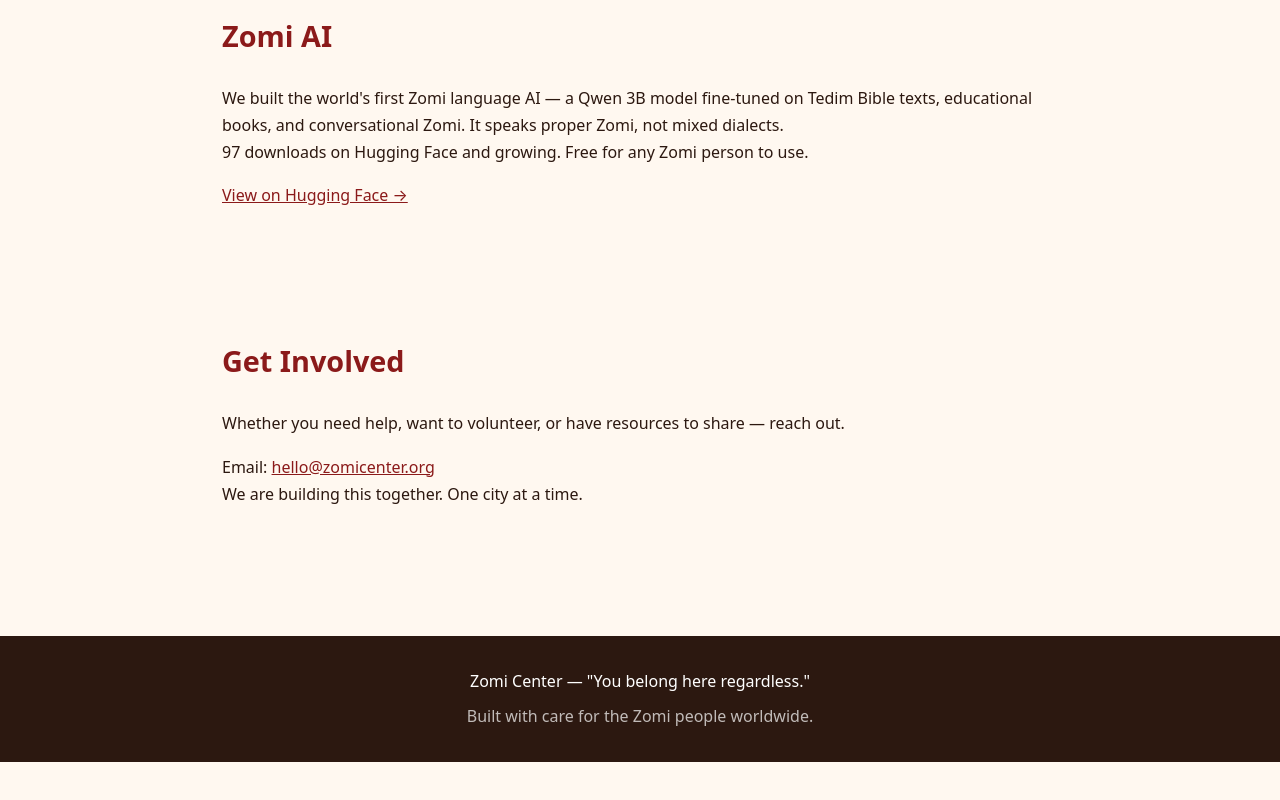
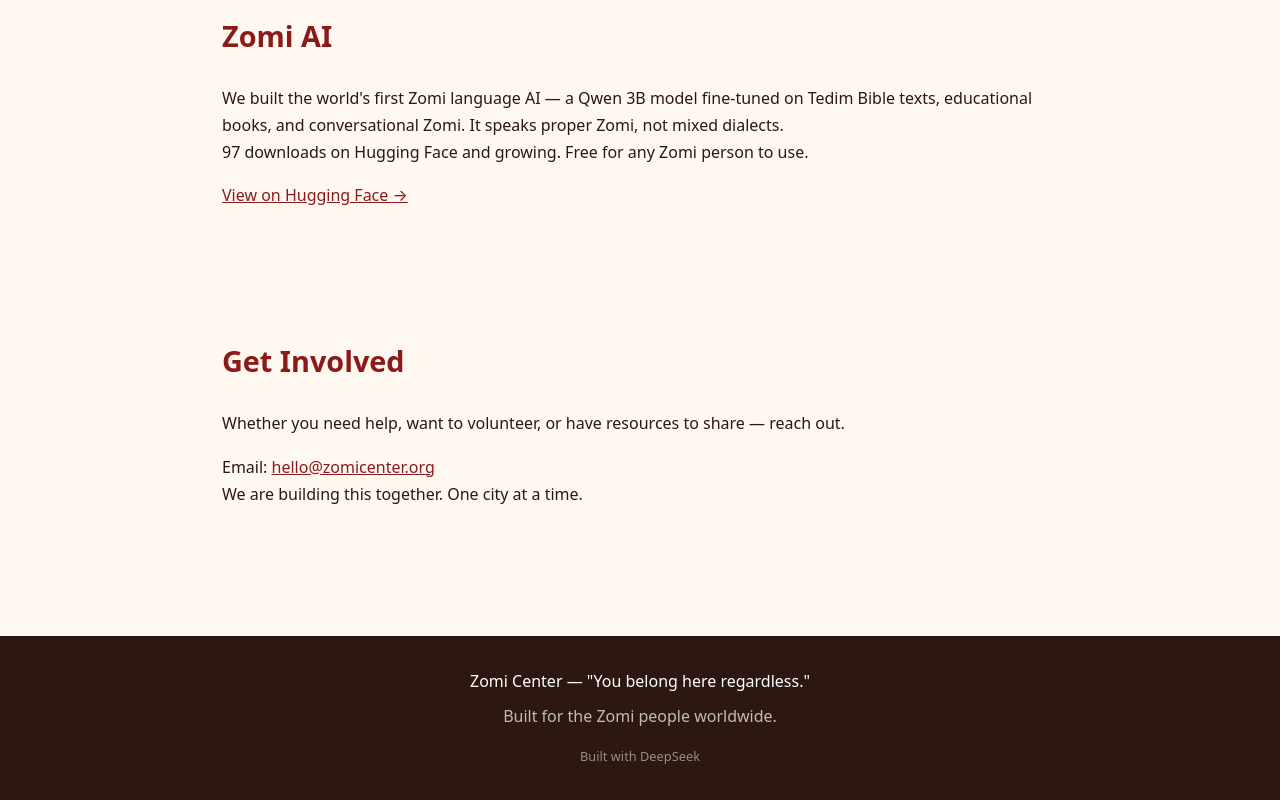
Before and after one commit to paumkim/zomicenter, a plain HTML site: page index.html in a window 1280 px wide. Shown: the part 1295-2095 px from the top of the page. Before the commit the page ends 2057 px from the top, so only its background shows below. Drawn offline with Linux system fonts and the light colour scheme.

Commit message:
Add DeepSeek credit footer

```diff
--- a/index.html
+++ b/index.html
@@ -23,6 +23,7 @@ section h2 { color: var(--red); margin-bottom: 1.5rem; font-size: 1.8rem; }
 .card h3 { color: var(--red); margin-bottom: 0.5rem; }
 footer { background: var(--dark); color: white; text-align: center; padding: 2rem; margin-top: 4rem; }
 footer a { color: var(--gold); }
+footer .built { margin-top: 1rem; font-size: 0.8rem; opacity: 0.5; }
 @media (max-width: 600px) { .hero h1 { font-size: 2rem; } nav a { margin-right: 0.8rem; font-size: 0.9rem; } }
 </style>
 </head>
@@ -82,7 +83,8 @@ footer a { color: var(--gold); }
 
 <footer>
   <p>Zomi Center — "You belong here regardless."</p>
-  <p style="margin-top:0.5rem;opacity:0.7">Built with care for the Zomi people worldwide.</p>
+  <p style="margin-top:0.5rem;opacity:0.7">Built for the Zomi people worldwide.</p>
+  <p class="built">Built with DeepSeek</p>
 </footer>
 
 </body>
```
